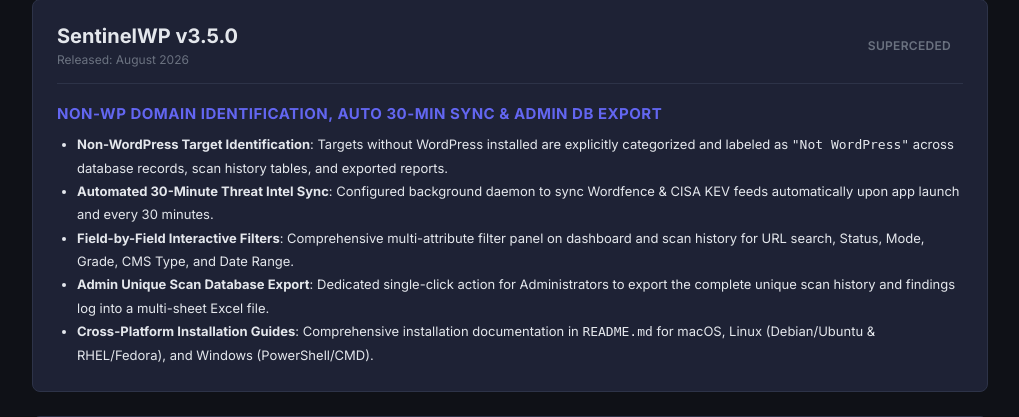
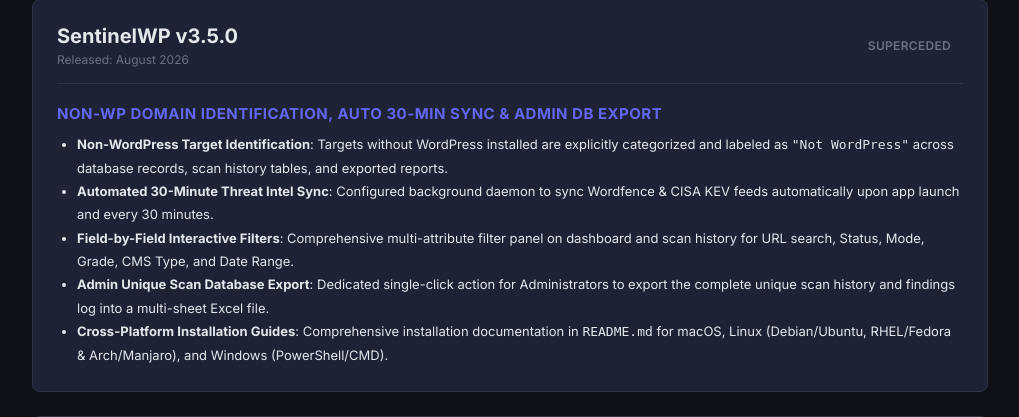
Before and after one commit to melillopietro/SentinelWP, a Python web app: template templates/changelog.html in a window 1280 px wide. Shown: the part 485-902 px from the top of the page, without its empty margins (260-1279 px from the left). Run offline with Jinja, Linux system fonts and the light colour scheme; the template is opened without the code that fills it, so the values that code supplies are empty.

Commit message:
docs: add Arch Linux and Manjaro installation guide

```diff
--- a/templates/changelog.html
+++ b/templates/changelog.html
@@ -45,7 +45,7 @@
                 <li><strong>Automated 30-Minute Threat Intel Sync</strong>: Configured background daemon to sync Wordfence &amp; CISA KEV feeds automatically upon app launch and every 30 minutes.</li>
                 <li><strong>Field-by-Field Interactive Filters</strong>: Comprehensive multi-attribute filter panel on dashboard and scan history for URL search, Status, Mode, Grade, CMS Type, and Date Range.</li>
                 <li><strong>Admin Unique Scan Database Export</strong>: Dedicated single-click action for Administrators to export the complete unique scan history and findings log into a multi-sheet Excel file.</li>
-                <li><strong>Cross-Platform Installation Guides</strong>: Comprehensive installation documentation in <code>README.md</code> for macOS, Linux (Debian/Ubuntu &amp; RHEL/Fedora), and Windows (PowerShell/CMD).</li>
+                <li><strong>Cross-Platform Installation Guides</strong>: Comprehensive installation documentation in <code>README.md</code> for macOS, Linux (Debian/Ubuntu, RHEL/Fedora &amp; Arch/Manjaro), and Windows (PowerShell/CMD).</li>
             </ul>
         </div>
     </div>
```
Also changed, not shown: README.md.
